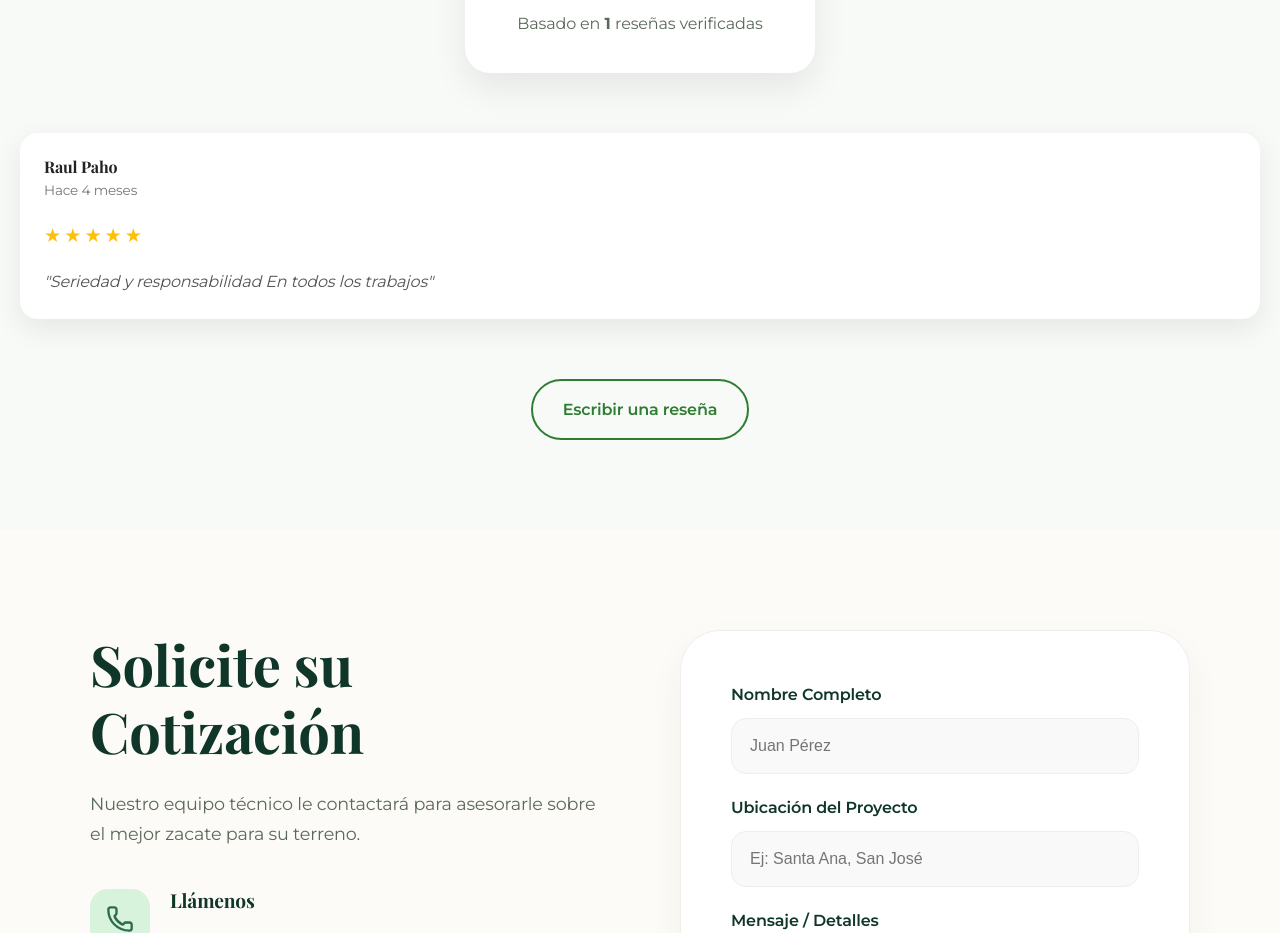
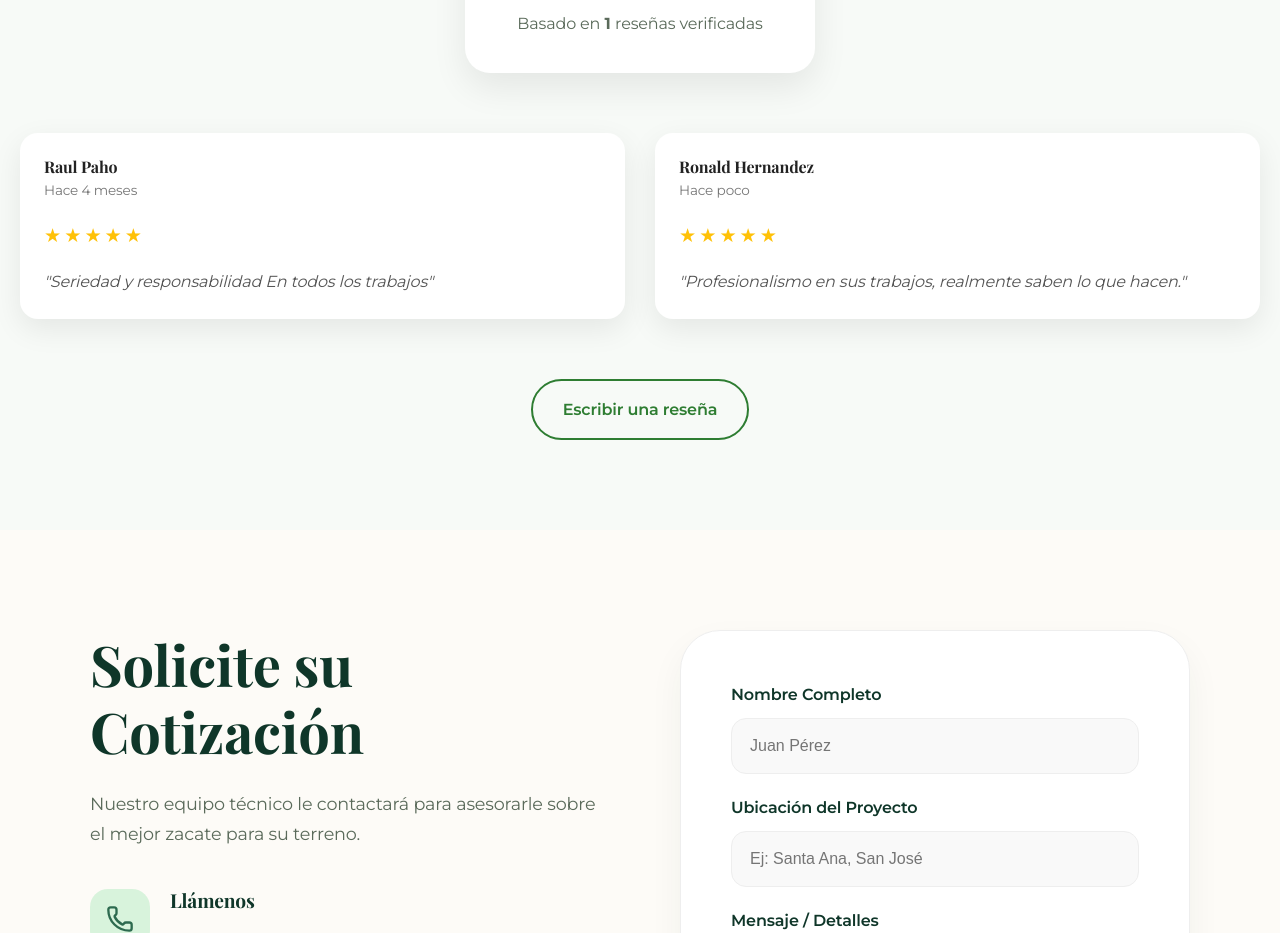
Before and after one commit to Will-Rojas/disenoverderyt, a React (Vite) app: page / in a window 1280 px wide. Shown: the part 6260-7193 px from the top of the page. Built offline with nearby package versions, Linux system fonts and the light colour scheme; a web font is replaced by a local one.

Commit message:
add reviews

```diff
--- a/src/data.js
+++ b/src/data.js
@@ -189,6 +189,13 @@ export const reviews = [
         rating:5,
         text:"Seriedad y responsabilidad En todos los trabajos",
         time:"Hace 4 meses"
+    },
+    {
+        id:2,
+        author:"Ronald Hernandez",
+        rating:5,
+        text:"Profesionalismo en sus trabajos, realmente saben lo que hacen.",
+        time:"Hace poco"
     }
 
 ];
```
